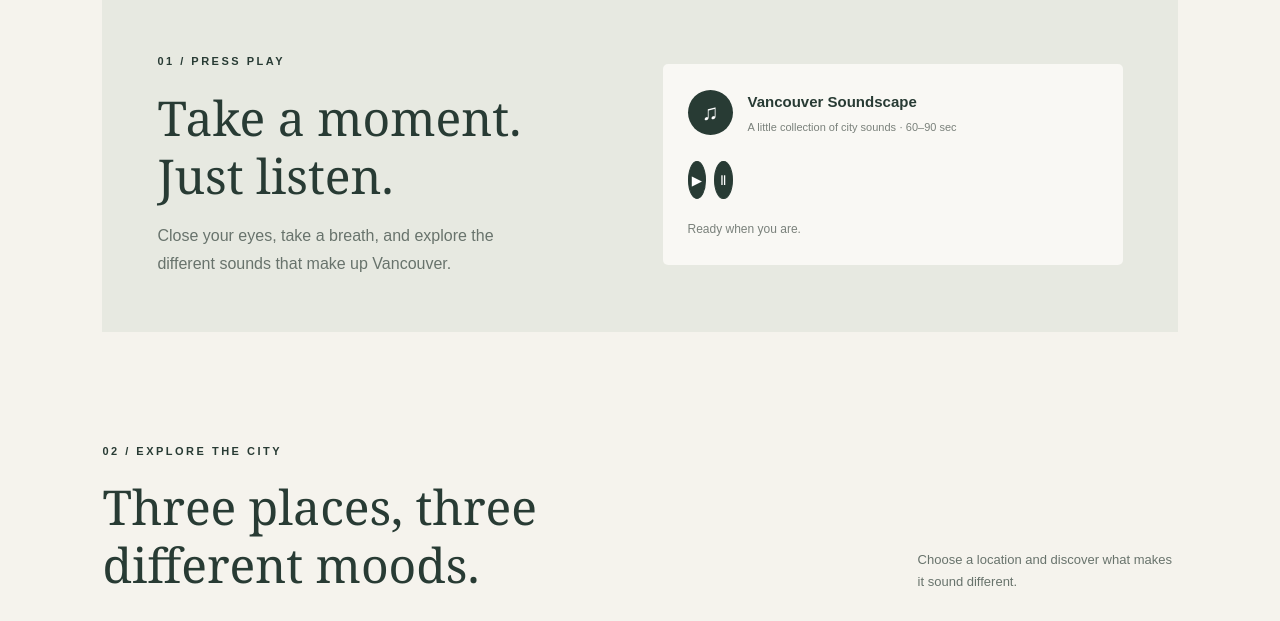
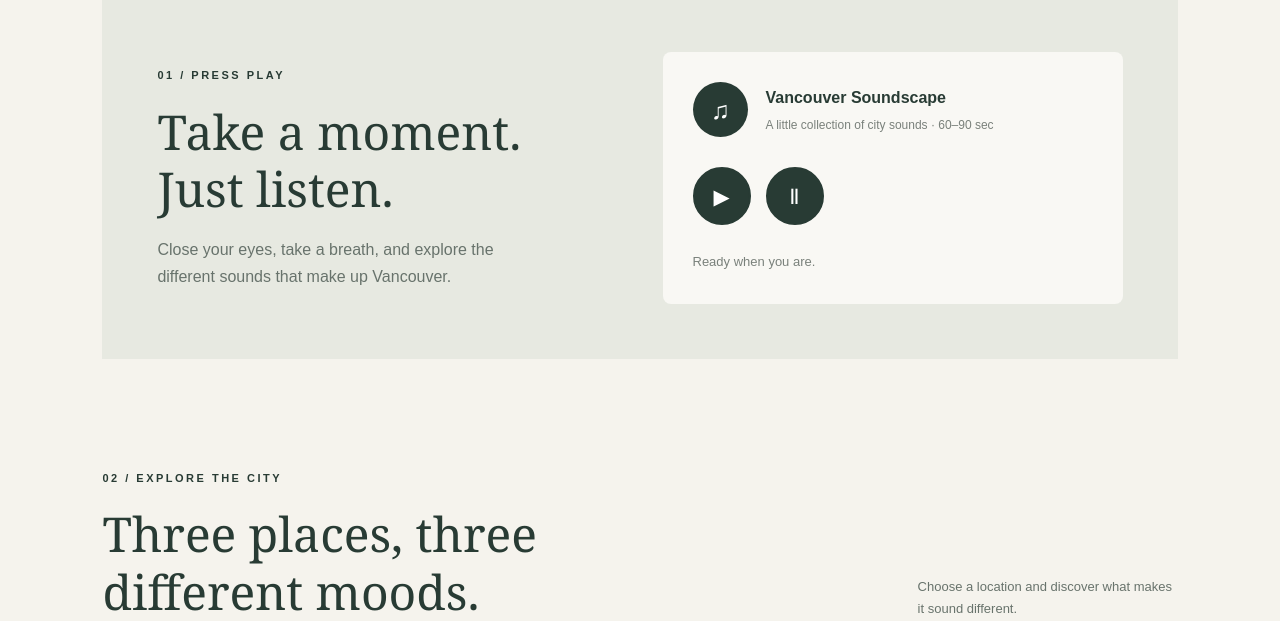
Before and after one commit to cahyakumala/lab5-kumala, a plain HTML site: page index.html in a window 1280 px wide. Shown: the part 1176-1797 px from the top of the page. Drawn offline with Linux system fonts and the light colour scheme.

Commit message:
Refactor audio player styles for improved layout

```diff
--- a/style.css
+++ b/style.css
@@ -164,64 +164,101 @@ h2 {
     max-width: 350px;
 }
 
+
+/* Audio player */
 .audio-player {
     background: #f9f8f4;
-    padding: 25px;
-    border-radius: 5px;
+    padding: 30px;
+    border-radius: 8px;
+
     display: grid;
-    grid-template-columns: 45px 1fr;
-    gap: 15px;
+    grid-template-columns: 55px 1fr;
+    gap: 18px;
     align-items: center;
 }
 
 .audio-icon {
-    width: 45px;
-    height: 45px;
+    width: 55px;
+    height: 55px;
     background: #283b34;
     color: white;
+
     display: flex;
     justify-content: center;
     align-items: center;
-    font-size: 22px;
+
+    font-size: 25px;
     border-radius: 50%;
 }
 
 .audio-details h3 {
-    font-size: 15px;
-    margin-bottom: 3px;
+    font-size: 16px;
+    margin-bottom: 4px;
 }
 
 .audio-details p {
     color: #7a817b;
-    font-size: 11px;
+    font-size: 12px;
 }
 
+
+/* Large round audio buttons */
 .audio-controls {
     display: flex;
-    gap: 8px;
-    margin-top: 10px;
+    align-items: center;
+    gap: 15px;
+    margin-top: 12px;
 }
 
 .audio-controls button {
-    width: 38px;
-    height: 38px;
-    border: 1px solid #283b34;
+    width: 58px;
+    height: 58px;
+    min-width: 58px;
+    min-height: 58px;
+    flex: 0 0 58px;
+
+    padding: 0;
+    border: 2px solid #283b34;
     border-radius: 50%;
+
+    display: flex;
+    justify-content: center;
+    align-items: center;
+
     background: #283b34;
     color: white;
-    transition: 0.2s;
+
+    font-size: 21px;
+    line-height: 1;
+
+    transition: background 0.2s, transform 0.2s;
+}
+
+.audio-controls button span {
+    display: block;
+    line-height: 1;
 }
 
 .audio-controls button:hover {
     background: #d9a879;
     border-color: #d9a879;
+    transform: scale(1.06);
+}
+
+.audio-controls button:active {
+    transform: scale(0.95);
+}
+
+.audio-controls button:focus-visible {
+    outline: 3px solid #d9a879;
+    outline-offset: 4px;
 }
 
 #audioStatus {
     grid-column: 1 / 3;
     color: #7a817b;
-    font-size: 12px;
-    margin-top: 5px;
+    font-size: 13px;
+    margin-top: 8px;
 }
 
 
@@ -248,6 +285,8 @@ h2 {
     font-size: 13px;
 }
 
+
+/* Location buttons */
 .location-buttons {
     display: flex;
     flex-wrap: wrap;
@@ -280,7 +319,7 @@ h2 {
 .location-card {
     display: grid;
     grid-template-columns: 1.2fr 1fr;
-    background: #fff;
+    background: white;
     overflow: hidden;
 }
 
@@ -365,11 +404,13 @@ h2 {
 footer {
     background: #e7e9e1;
     padding: 35px 8%;
+
     display: flex;
     justify-content: space-between;
     align-items: center;
     flex-wrap: wrap;
     gap: 15px;
+
     font-size: 11px;
     color: #68736c;
 }
@@ -422,6 +463,18 @@ footer {
         margin-bottom: 75px;
     }
 
+    .audio-player {
+        padding: 22px;
+    }
+
+    .audio-controls button {
+        width: 58px;
+        height: 58px;
+        min-width: 58px;
+        min-height: 58px;
+        flex-basis: 58px;
+    }
+
     .section-heading {
         display: block;
     }
```
